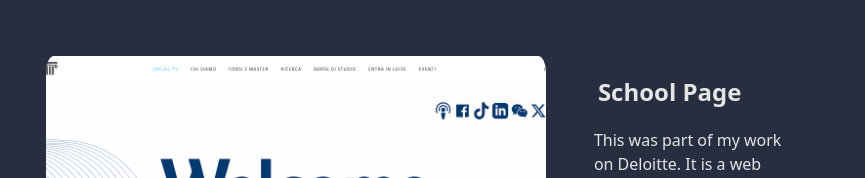
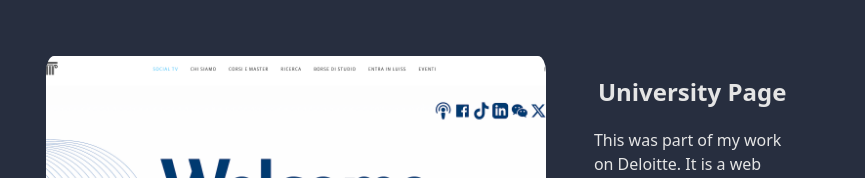
Before and after one commit to daoik/portfolio, a React (Vite) app: page / in a window 1280 px wide. Shown: the part 1978-2156 px from the top of the page, without its empty margins (223-1088 px from the left). Built offline with nearby package versions, Linux system fonts and the light colour scheme.

Commit message:
title fix

```diff
--- a/src/components/PastWorks.tsx
+++ b/src/components/PastWorks.tsx
@@ -80,7 +80,9 @@ const PastWorks = () => {
             className="w-2/3 rounded-2xl h-96 object-cover px-2 mx-2 me-10"
           />
           <div className="flex  flex-col">
-            <div className="text-2xl p-1 py-5 font-semibold">School Page</div>{" "}
+            <div className="text-2xl p-1 py-5 font-semibold">
+              University Page
+            </div>{" "}
             <motion.p
               initial={{ opacity: 0, y: 20 }} // Initial animation values
               whileInView={{ opacity: 1, y: 0 }} // Animation to perform
```
